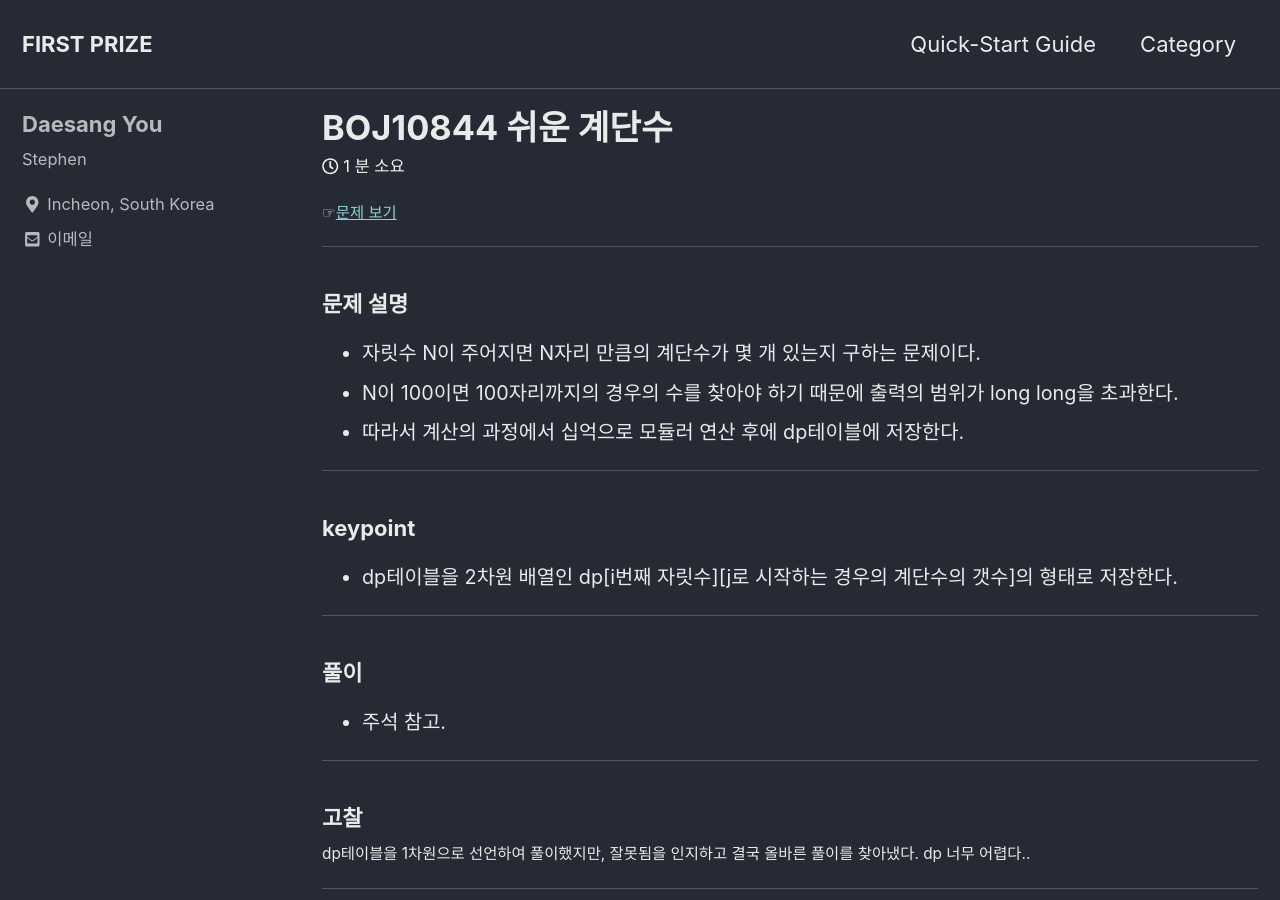
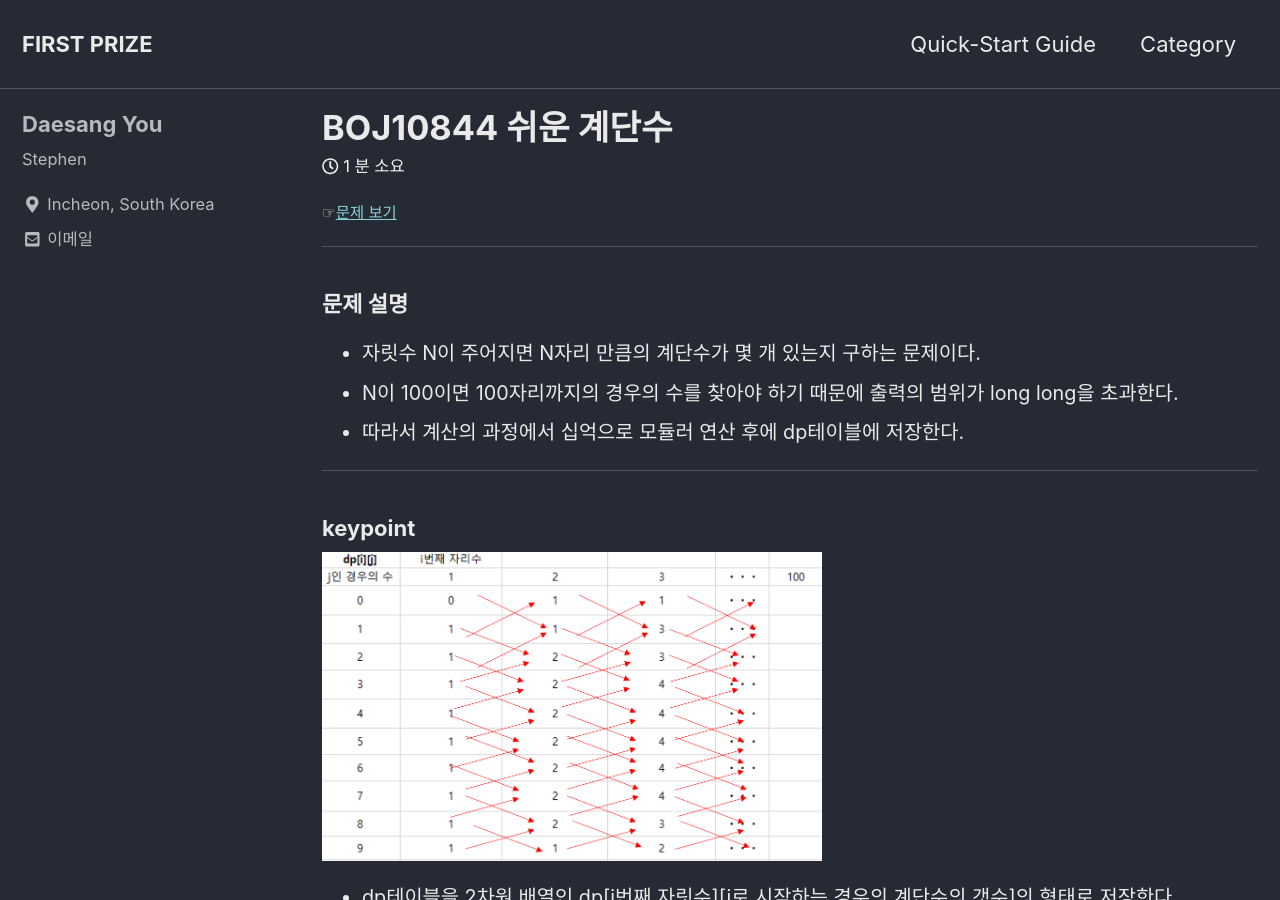
Before and after one commit to eotkd4791/eotkd4791.github.io, a Jekyll site: the page built from _posts/algorithm/2019-11-19-algorithm-BOJ10844.md, in a window 1280 px wide and 900 px high. Built offline with Jekyll 4.4.1, drawn with Linux system fonts in a browser that asks for light colours; cached includes are drawn as plain includes; comment, search, counter and statistics services are not loaded.

Commit message:
Update 2019-11-19-algorithm-BOJ10844.md

```diff
--- a/_posts/algorithm/2019-11-19-algorithm-BOJ10844.md
+++ b/_posts/algorithm/2019-11-19-algorithm-BOJ10844.md
@@ -21,7 +21,7 @@ tags:
 
 
 ### keypoint
-
+<img src="/assets/img/algorithm/BOJ10844.png" width="500" height="350"/>
 
 - dp테이블을 2차원 배열인 dp[i번째 자릿수][j로 시작하는 경우의 계단수의 갯수]의 형태로 저장한다.
 
```
